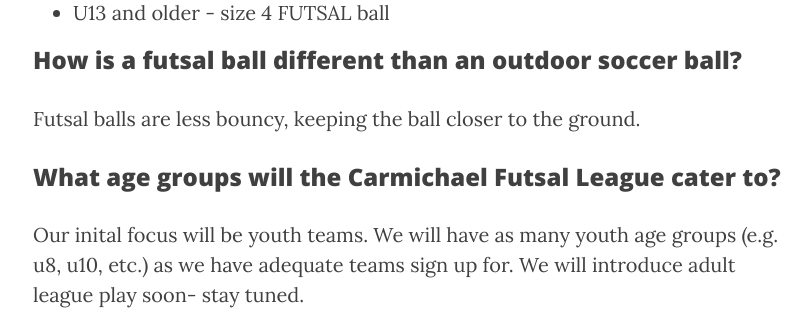
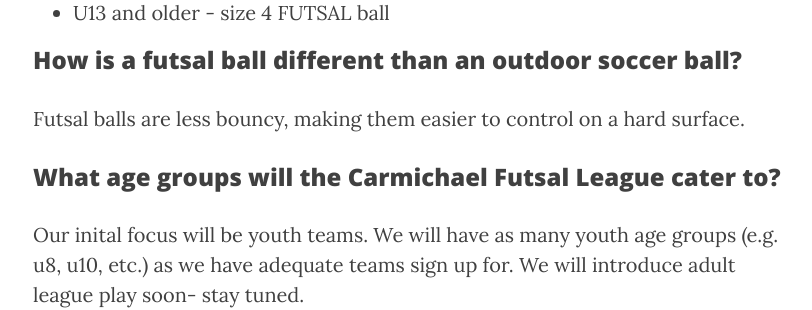
Before and after one commit to carmichaelfutsal/carmichaelfutsal.github.io, a Jekyll site: the page built from faq.html, in a window 1280 px wide and 900 px high, scrolled down 2598 px. Shown: the part 154-464 px from the top of the window, without its empty margins (232-1044 px from the left). Built offline with Jekyll 4.4.1, drawn with Linux system fonts in a browser that asks for light colours; nearby versions of some CDN libraries.

Commit message:
text refinement

```diff
--- a/faq.html
+++ b/faq.html
@@ -58,7 +58,7 @@
 
 <h3>How is a futsal ball different than an outdoor soccer ball?</h3>
 
-<p>Futsal balls are less bouncy, keeping the ball closer to the ground.</p>
+<p>Futsal balls are less bouncy, making them easier to control on a hard surface.</p>
 
 <h3>What age groups will the Carmichael Futsal League cater to?</h3>
 
```
